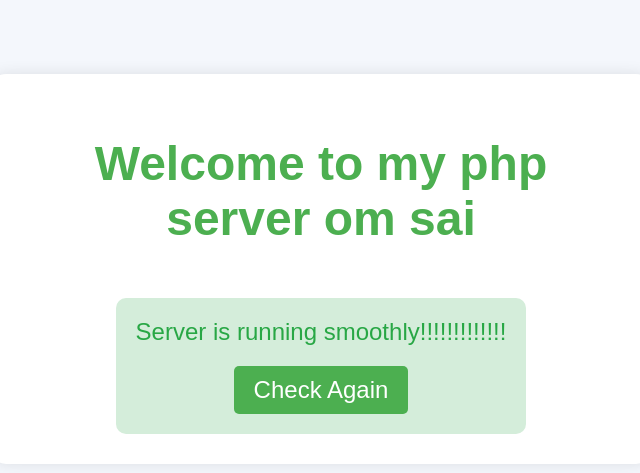
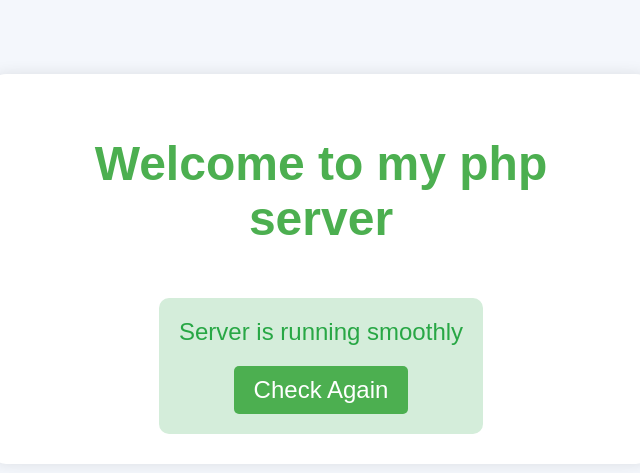
Before and after one commit to ksabari04/pipline, a PHP site: page / in a window 1280 px wide. Shown: the part 131-604 px from the top of the page, without its empty margins (319-959 px from the left). Run offline with PHP 8.4, Linux system fonts and the light colour scheme.

Commit message:
Update index.php

```diff
--- a/index.php
+++ b/index.php
@@ -4,7 +4,7 @@ $serverStatus = 'online'; // You can use PHP to check server-related data
 
 // Display appropriate message based on server status
 if ($serverStatus == 'online') {
-    $statusMessage = "Server is running smoothly!!!!!!!!!!!!!";
+    $statusMessage = "Server is running smoothly";
     $statusClass = "online";
 } else {
     $statusMessage = "Server is down, please try again later.";
@@ -22,7 +22,7 @@ if ($serverStatus == 'online') {
 </head>
 <body>
     <div class="container">
-        <h1>Welcome to my php server om sai</h1>
+        <h1>Welcome to my php server</h1>
         <div class="status-box <?php echo $statusClass; ?>">
             <p class="status-message"><?php echo $statusMessage; ?></p>
             <button class="refresh-btn" onclick="window.location.reload();">Check Again</button>
```
